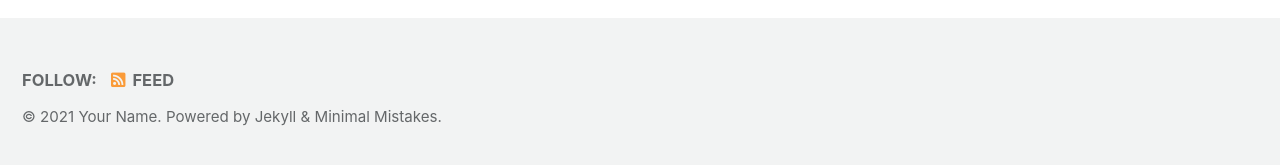
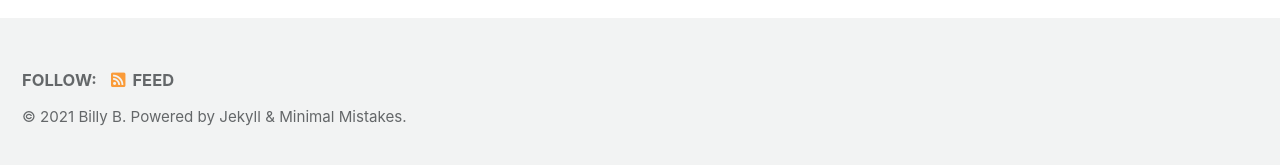
Before and after one commit to stackbit-projects/panoramic-rabbit-21f1a, a Jekyll site: the page built from index.html, in a window 1280 px wide. Shown: the part 727-892 px from the top of the page. Built offline with Jekyll 4.4.1, drawn with Linux system fonts in a browser that asks for light colours; cached includes are drawn as plain includes; the list of posts is cut into pages by our own code.

Commit message:
_config.yml: changed

```diff
--- a/_config.yml
+++ b/_config.yml
@@ -3,7 +3,7 @@ locale: en-US
 title: Billy's Bicuits
 title_separator: '-'
 subtitle: Biscuit Baker Billy's Box
-name: Your Name
+name: Billy B
 description: An amazing website.
 url: ''
 baseurl: ''
```
